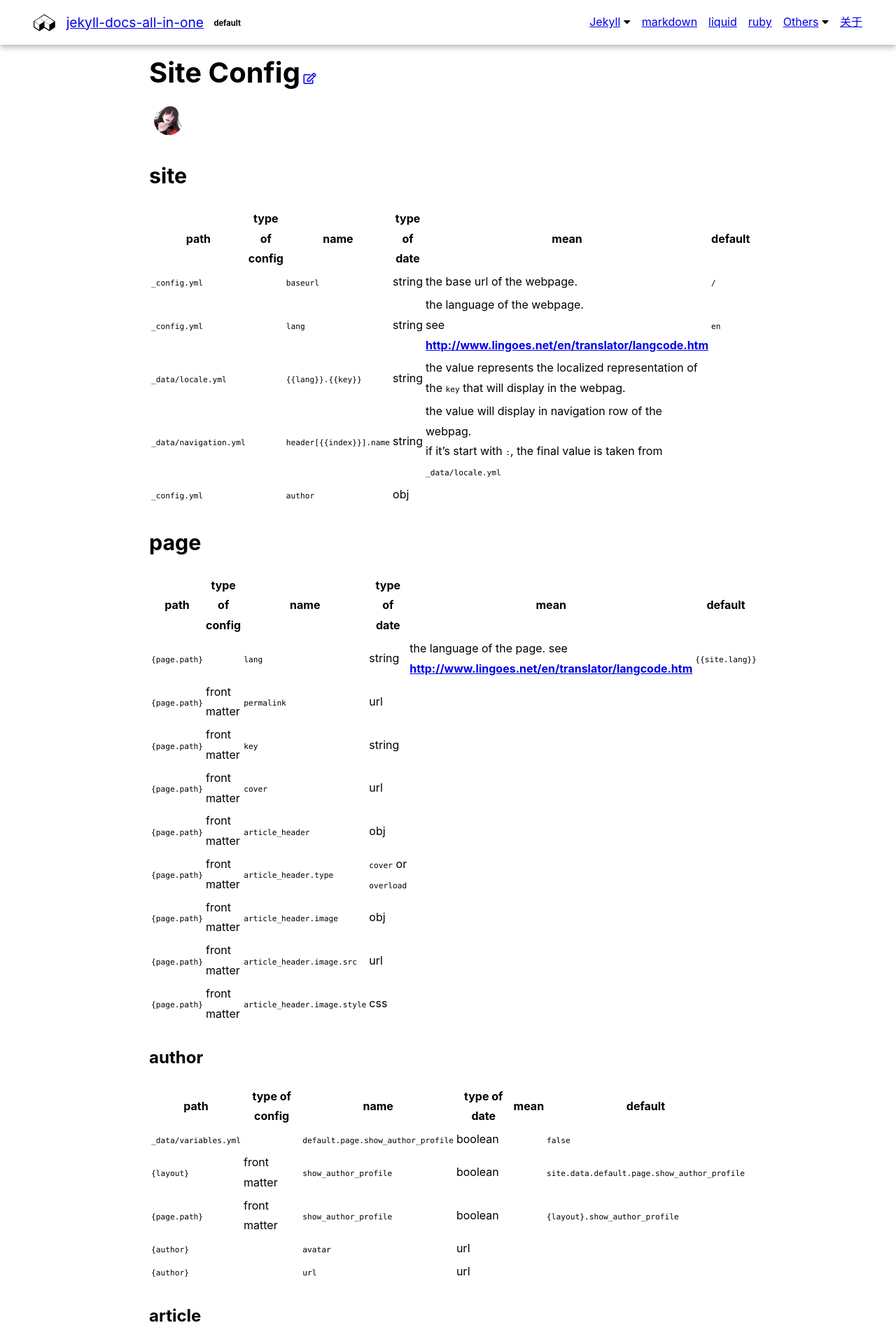
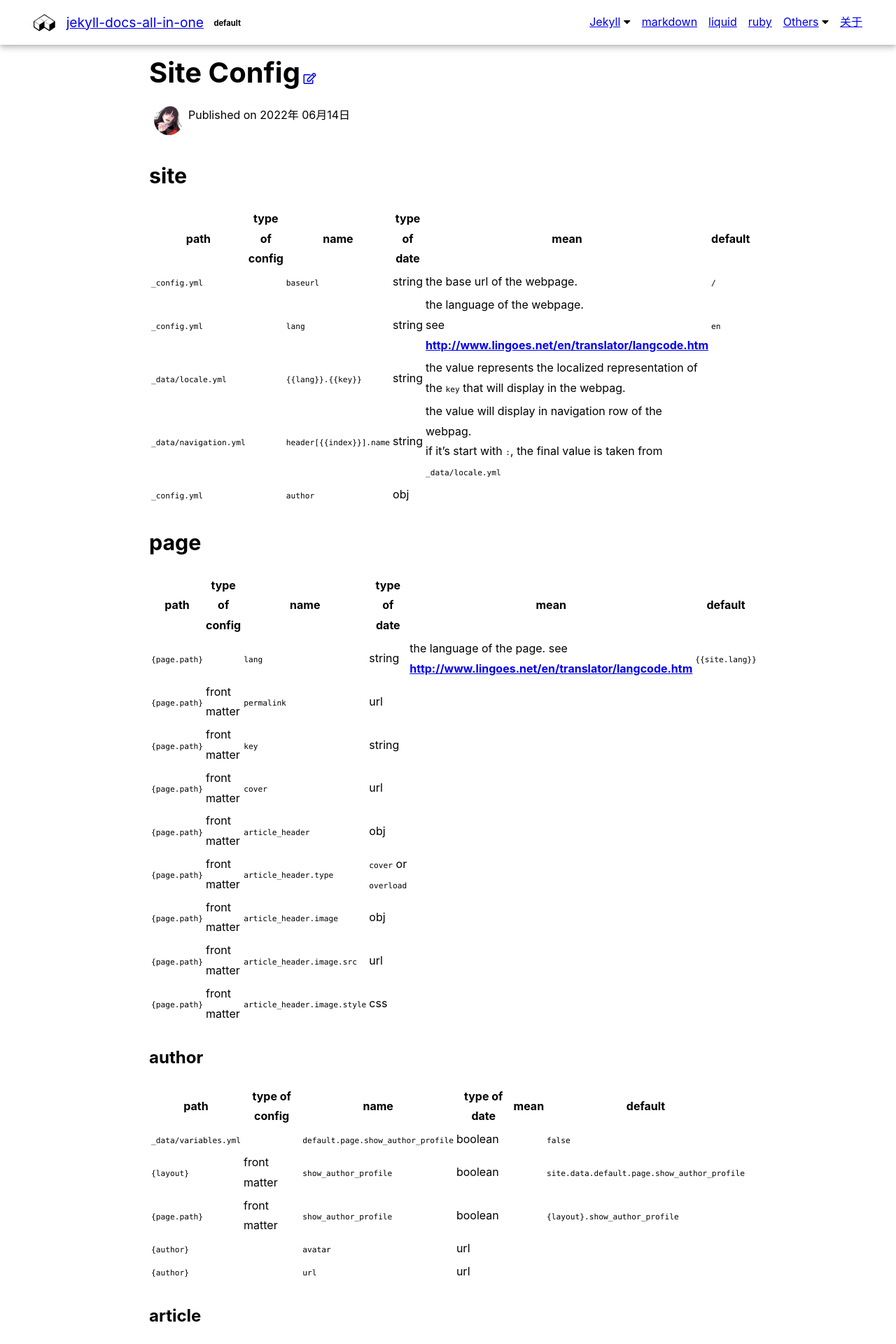
Before and after one commit to LawssssCat/jekyll-docs, a Jekyll site: the page built from _posts/2022-06-14-site-config.md, in a window 1280 px wide. Shown: the top 1920 px of the page at 70% size. Built offline with Jekyll 4.4.1, drawn with Linux system fonts in a browser that asks for light colours; some of the changed text lies outside the part shown.

Commit message:
feat: first_publish_at (no css)

```diff
--- a/_data/locale.yml
+++ b/_data/locale.yml
@@ -7,6 +7,7 @@ en: &EN
   EMAIL_ME                : "Send me an Email."
   ARTICLE_DATE_FORMAT     : "%b %d, %Y"
   LAST_UPDATED            : "Last updated"
+  PUBLISH_ON              : "Published on"
   LICENSE_ANNOUNCE        : "This work is licensed under a [LICENSE] license."
   PREVIOUS                : "PREVIOUS"
   NEXT                    : "NEXT"
--- a/_data/variables.yml
+++ b/_data/variables.yml
@@ -23,6 +23,7 @@ default:
     show_article_title: false
     show_article_info_tags: true
     show_article_info_author: true
+    show_article_info_publish_on: true
     license: CC-BY-4.0
 
 themes:
--- a/_includes/article-infos.html
+++ b/_includes/article-infos.html
@@ -15,6 +15,14 @@
     {%- assign _show_article_info_author = false -%}
   {%- endif -%}
 {%- endif -%}
+
+{%- comment -%}============================================ putlish ===================================== {%- endcomment -%}
+
+{%- include snippets/assign.html
+  value1=page.show_article_info_publish_on
+  value2=layout.show_article_info_publish_on
+  value3=site.data.variables.default.page.show_article_info_publish_on -%}
+{%- assign _show_article_info_publish_on = __return -%}
 
 {%- comment -%}============================================ tags ===================================== {%- endcomment -%}
 
@@ -70,6 +78,21 @@
     {%- endif -%}
   {%- endif -%}
   <!-- publish on -->
+  {%- if _show_article_info_publish_on -%}
+    {%- assign _publish_on = page.date | default: page["first_publish_at"] -%}
+    {%- if _publish_on -%}
+      {%- include snippets/get-string-locale-from-data.html key='ARTICLE_DATE_FORMAT' -%}
+      {%- assign _locale_date_format = __return -%}
+      {%- include snippets/get-string-locale-from-data.html key='PUBLISH_ON' -%}
+      {%- assign _locale_publish_on = __return -%}
+      <div>
+        <p>
+          {{ _locale_publish_on }}
+          <span>{{ _publish_on | date: _locale_date_format }}</span>
+        </p>
+      </div>
+    {%- endif -%}
+  {%- endif -%}
   <!-- written by -->
   <!-- read time -->
   <!-- more on (tags) -->
--- a/_plugins/site-pre-render-hook.rb
+++ b/_plugins/site-pre-render-hook.rb
@@ -12,8 +12,12 @@ Jekyll::Hooks.register(:site, :pre_render) do |site|
       # puts post.url
       commit_num = `git rev-list --count HEAD "#{ post.path }"`
       if commit_num.to_i > 0
-        lastmod_date = `git log -1 --pretty="%ad" --date=iso "#{ post.path }"`
+        # lastmod_date = `git log -1 --pretty="%ad" --date=iso "#{ post.path }"`
+        commit_dates = `git log --pretty="%ad" --date=iso "#{ post.path }"`.lines()
+        lastmod_date = commit_dates[0]
+        publish_date = commit_dates[-1]
         post.data['last_modified_at'] = lastmod_date
+        post.data['first_publish_at'] = publish_date
       end
     end
   end
--- a/_posts/2022-06-14-site-config.md
+++ b/_posts/2022-06-14-site-config.md
@@ -47,6 +47,7 @@ priority:
 
 path | type of config | name | type of date | mean | default
 --   | ---            | ---  | ---          | ---  | ---
+   |                | `show_article_info_publish_on` | boolean | | true
    |                | `show_article_info_tags` | boolean | | true
    |                | `show_article_title` | boolean | | true
    |                | `show_article_title_edit_on_github` | boolean | | true
--- a/_sass/components/_article-infos.scss
+++ b/_sass/components/_article-infos.scss
@@ -1,5 +1,8 @@
 /* stylelint-disable scss/no-global-function-names */
 .article__infos {
+  .infos {
+    @include flexbox();
+  }
   .article__author-avatar-wrapper {
     $_width: map-get($image, width-xxs);
     $_border-width: 2px;
```
